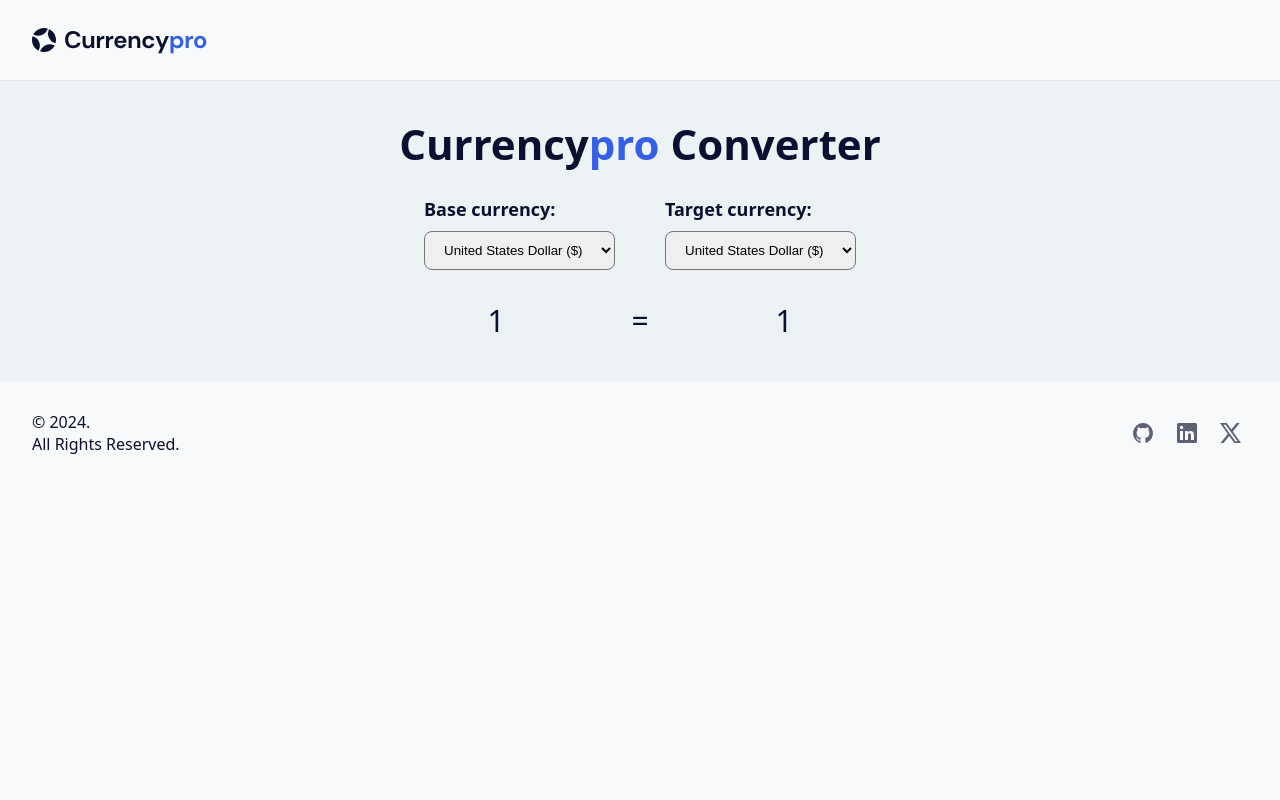
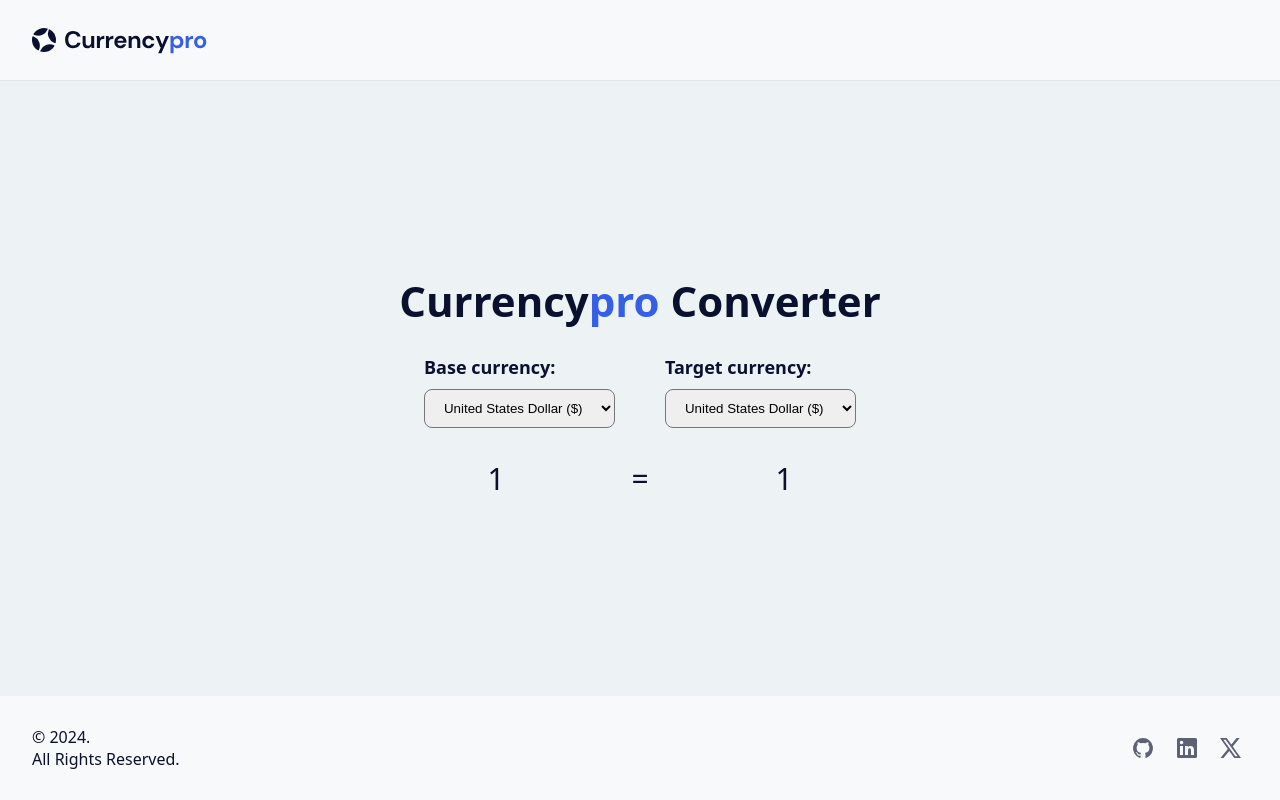
Before and after one commit to home2ego/currency-pro, a website built with Vite: page pages/exchange.html in a window 1280 px wide. Built offline with nearby package versions, Linux system fonts and the light colour scheme.

Commit message:
import exchange-container.css

```diff
--- a/style.css
+++ b/style.css
@@ -10,5 +10,6 @@
 @import url(/components/media.css);
 
 /* Pages */
+@import url(/pages/exchange-container.css);
 @import url(/pages/exchange.css);
 @import url(/pages/select.css);
```
